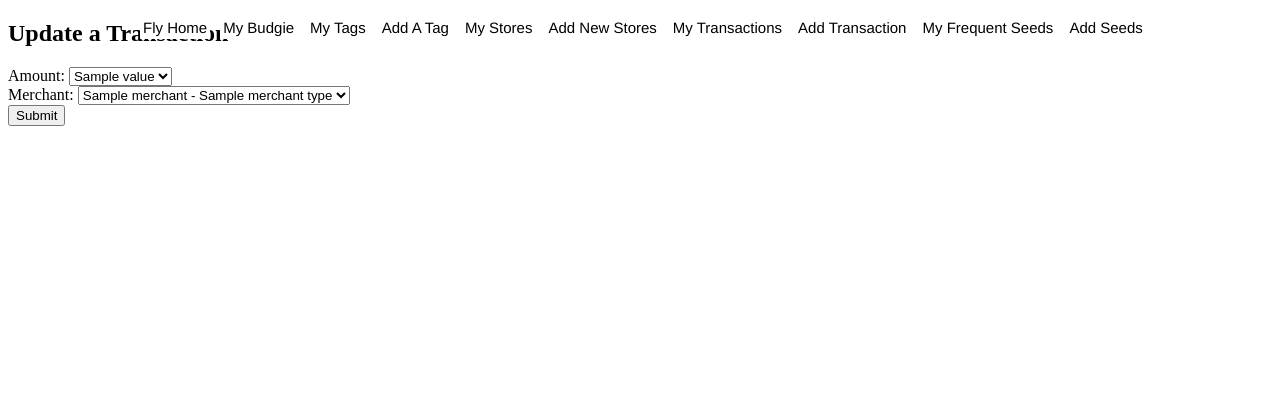
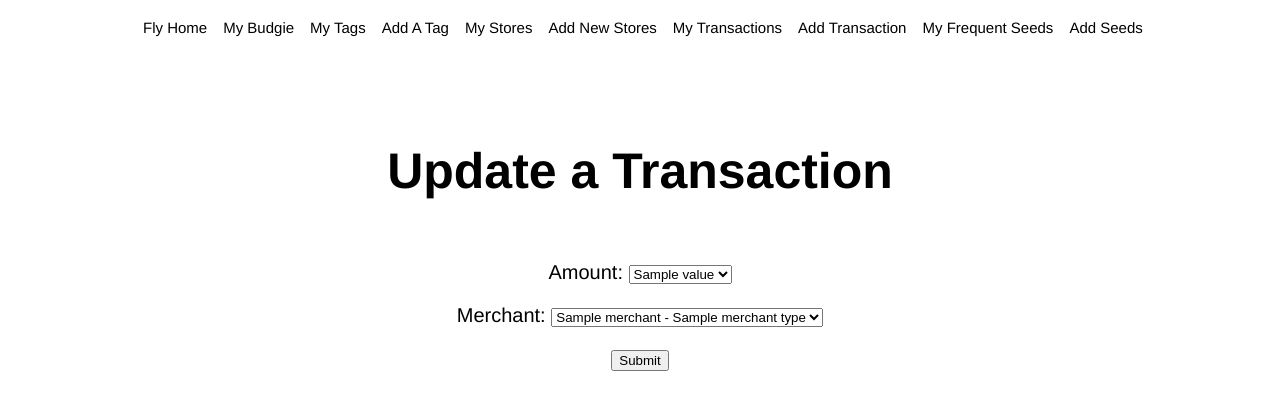
Before and after one commit to pvaliani/spending_tracker_app, a Flask app: page /transactions/1/edit in a window 1280 px wide. Shown: the top 410 px of the page. Run offline with Flask 2, Linux system fonts and the light colour scheme; a database or web service that is not in the repository returns one stand-in record (values such as "Sample title"); some libraries are stand-ins or nearby versions.

Commit message:
base styling complete

```diff
--- a/static/style.css
+++ b/static/style.css
@@ -329,6 +329,30 @@
 
 
 
+#transactions-edit-header {
+
+    font-family: Helvetica, sans-serif;
+    font-size: 50px;
+    font-weight: bold;
+    text-align: center;
+    padding-top: 100px;
+
+}
+
+.transactions-edit {
+
+    font-family: Helvetica, sans-serif;
+    font-size: 20px;
+    text-align: center;
+    padding-top: 20px;
+
+}
+
+
+
+
+
+
 /* ------- TRANSACTIONS CSS ---------- */
 
 
@@ -381,6 +405,26 @@
 }
 
 
+#amounts-edit-header {
+
+    font-family: Helvetica, sans-serif;
+    font-size: 50px;
+    font-weight: bold;
+    text-align: center;
+    padding-top: 100px;
+
+}
+
+.amounts-edit {
+
+    font-family: Helvetica, sans-serif;
+    font-size: 20px;
+    text-align: center;
+    padding-top: 20px;
+
+}
+
+
 
 
 
--- a/templates/amounts/edit.html
+++ b/templates/amounts/edit.html
@@ -1,11 +1,11 @@
 {% extends "base.html" %}
 {% block content %}
 
-<h2>Update your amount spent</h2>
+<h2 id="amounts-edit-header">Update Seed.</h2>
 
 <form action="/amounts/{{ amount.id }}" method="POST">
-    <div>
-        <label for="name">Value: £</label>
+    <div class="amounts-edit">
+        <label for="name"></label>
         <!-- Define the input type as a float to match the database -->
         <input type="float" id="value" name="value" value="{{ amount.value }}">
         <input type="submit">
--- a/templates/transactions/edit.html
+++ b/templates/transactions/edit.html
@@ -1,10 +1,10 @@
 {% extends "base.html" %}
 {% block content %}
 
-<h2>Update a Transaction</h2>
+<h2 id="transactions-edit-header">Update a Transaction</h2>
 
 <form action="/transactions/{{ transaction.id }}" method="POST">
-    <div>
+    <div class="transactions-edit">
         <label for="amount">Amount:</label>
         <select name="amount_id" id="amount">
             {% for amount in amounts %}
@@ -14,7 +14,7 @@
             {% endfor %}
         </select>
     </div>
-    <div>
+    <div class="transactions-edit">
         <label for="merchant">Merchant:</label>
         <select name="merchant_id" id="merchant">
             {% for merchant in merchants %}
@@ -24,7 +24,7 @@
             {% endfor %}
         </select>
     </div>
-    <div>
+    <div class="transactions-edit">
         <input type="submit">
     </div>
 </form>
```
